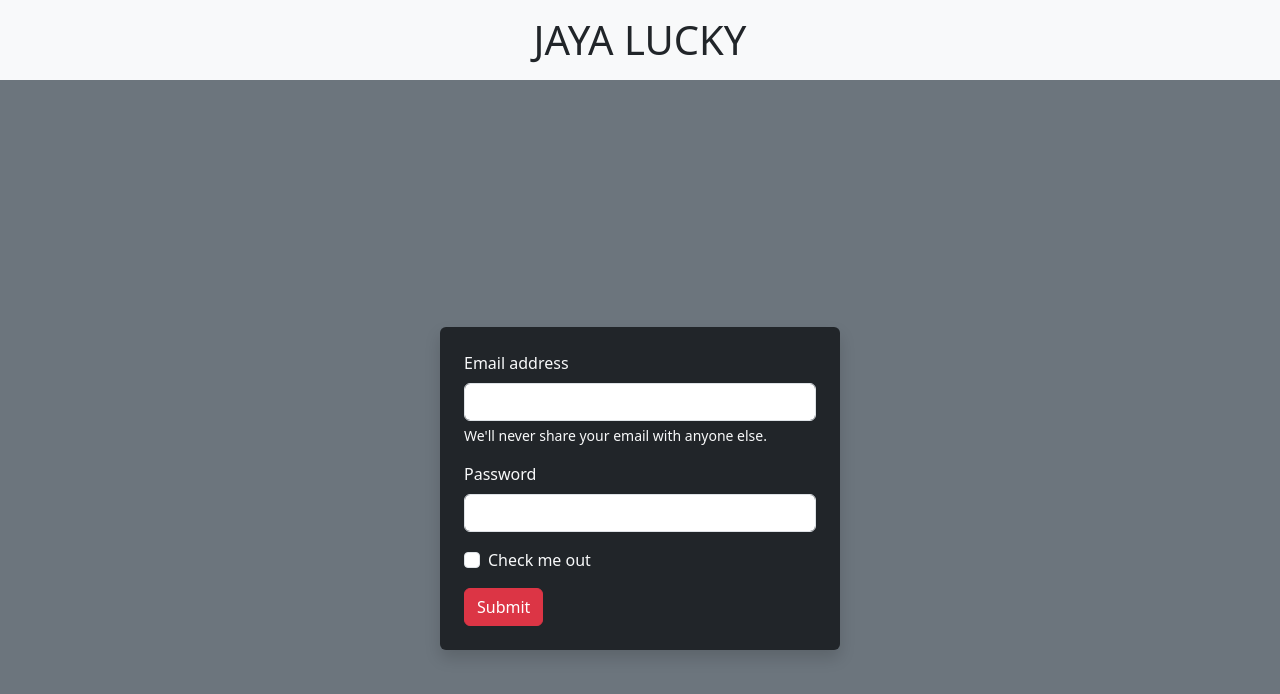
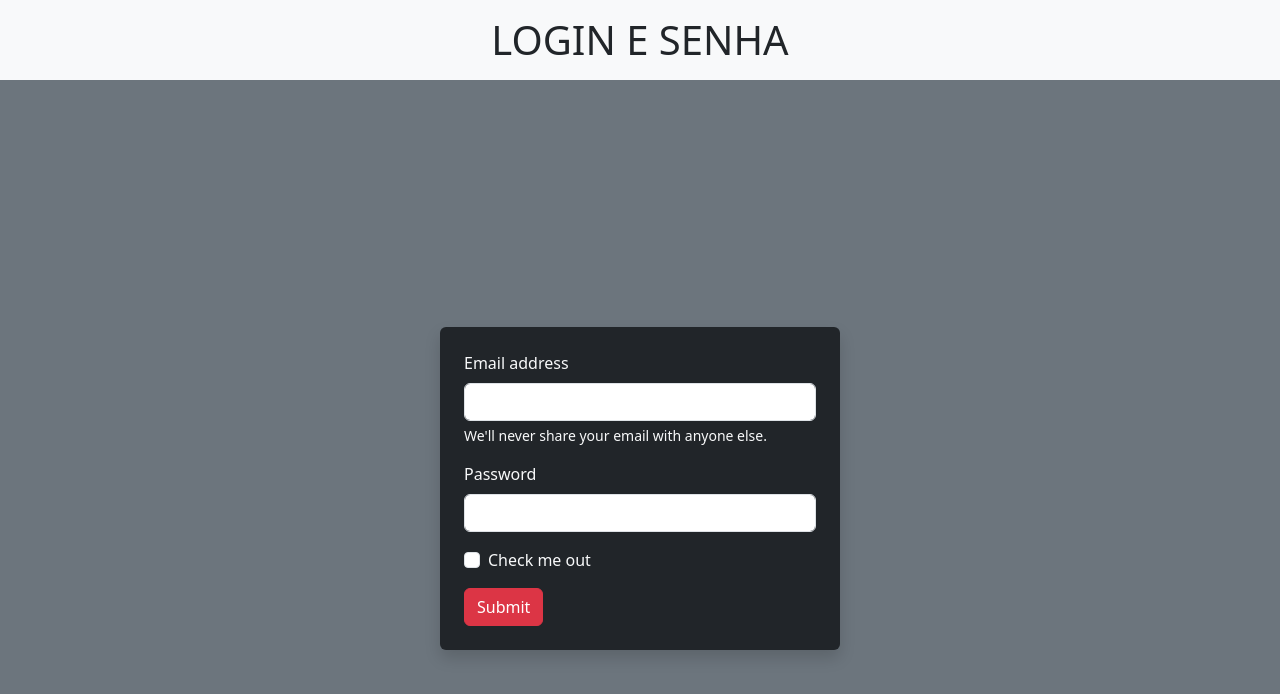
Before and after one commit to DevVini7/chatn2, a plain HTML site: page templates/login.html in a window 1280 px wide. Drawn offline with nearby package versions, Linux system fonts and the light colour scheme.

Commit message:
Fix header tag in login.html

```diff
--- a/templates/login.html
+++ b/templates/login.html
@@ -9,7 +9,7 @@
 
   <body>
     <body class="bg-secondary"></body>
-    <h1 h2 class="p-3 mb-2 bg-body-tertiary text-center"> JAYA LUCKY
+    <h1 h2 class="p-3 mb-2 bg-body-tertiary text-center"> LOGIN E SENHA
     </h1>
     <div class="d-flex flex-column justify-content-center align-items-center vh-100">
         <div class="bg-dark p-4 rounded shadow w-100" style="max-width: 400px;">
```
